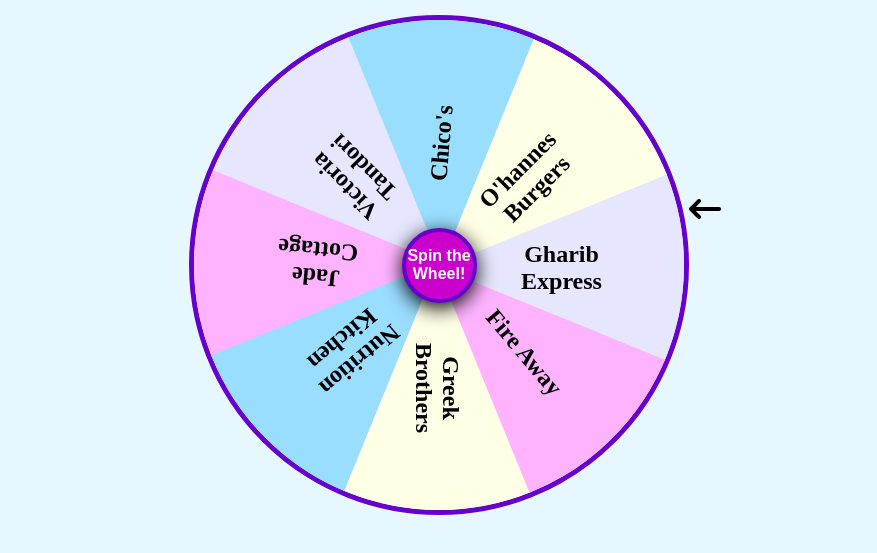
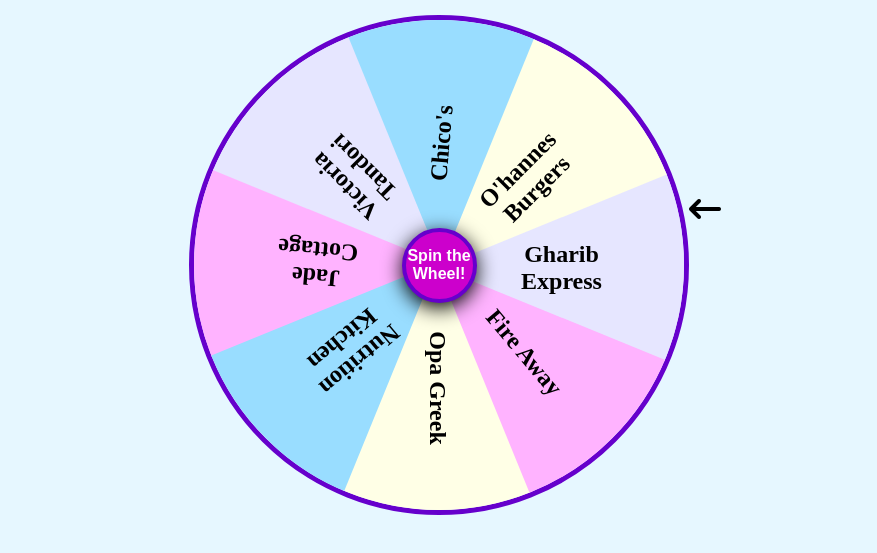
Before and after one commit to jay-to-the-dee/Mansfield-Take-Away, a plain HTML site: page index.html in a window 1280 px wide. Shown: the part 191-744 px from the top of the page, without its empty margins (201-1078 px from the left). Drawn offline with Linux system fonts and the light colour scheme.

Commit message:
RIP Greek Brothers

```diff
--- a/index.html
+++ b/index.html
@@ -19,7 +19,7 @@
                 <div class="halfCircle1">
                     <span class="span1"><b>Jade Cottage</b></span>
                     <span class="span2"><b>Gharib Express</b></span>
-                    <span class="span3"><b>Greek Brothers</b></span>
+                    <span class="span3"><b>Opa Greek</b></span>
                     <span class="span4"><b>Chico's</b></span>
                 </div>
                 <div class="halfCircle2">
```
